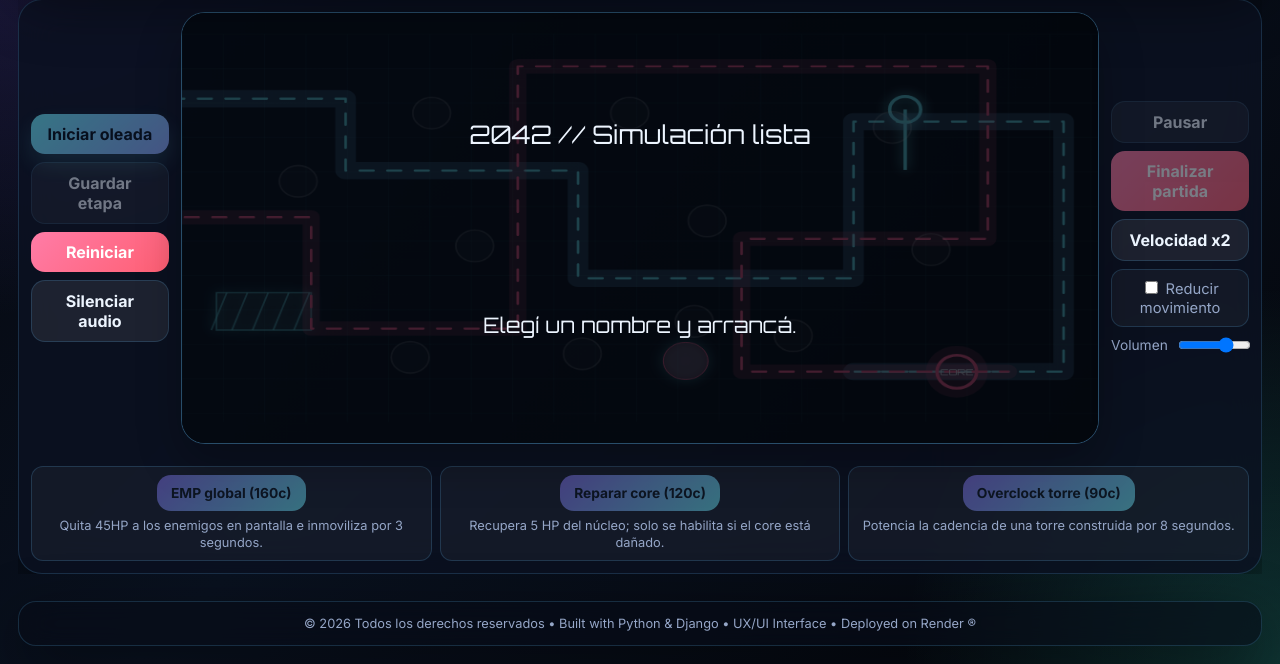
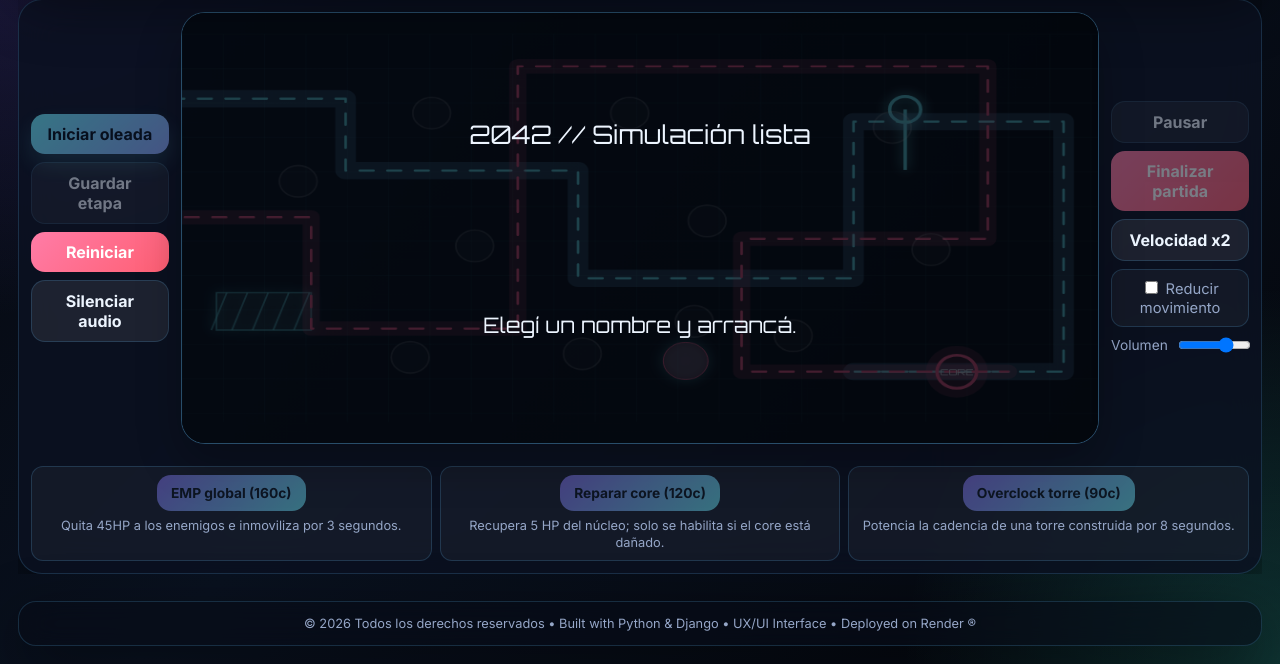
Before and after one commit to lu-developer476/2042, a Django app: page / in a window 1280 px wide. Shown: the part 136-800 px from the top of the page. Run offline with Django 5.2, Linux system fonts and the light colour scheme; data that the repository does not hold is empty.

Commit message:
Update EMP ability description (#67)

```diff
--- a/game/templates/game/home.html
+++ b/game/templates/game/home.html
@@ -95,8 +95,8 @@
 
     <dl class="board-abilities ability-help" aria-label="Qué hace cada acción especial">
       <div class="ability-card">
-        <dt><button id="emp-ability" class="button ability" disabled data-i18n="empAbility" title="Quita 45HP a los enemigos en pantalla e inmoviliza por 3 segundos.">EMP global (160c)</button></dt>
-        <dd>Quita 45HP a los enemigos en pantalla e inmoviliza por 3 segundos.</dd>
+        <dt><button id="emp-ability" class="button ability" disabled data-i18n="empAbility" title="Quita 45HP a los enemigos e inmoviliza por 3 segundos.">EMP global (160c)</button></dt>
+        <dd>Quita 45HP a los enemigos e inmoviliza por 3 segundos.</dd>
       </div>
       <div class="ability-card">
         <dt><button id="repair-ability" class="button ability" disabled data-i18n="repairAbility" title="Recupera 5 puntos de vida del core, sin pasar el máximo.">Reparar core (120c)</button></dt>
```
